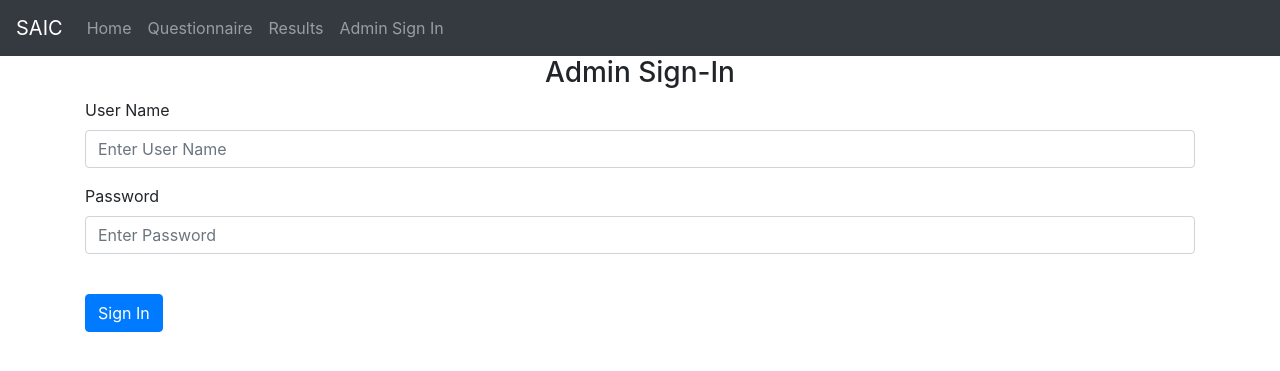
After one commit to TannerOrmanoski/SAIC_Survey, a Flask app: page /admin-sign-in in a window 1280 px wide. The commit adds this page. Shown: the top 371 px of the page. Run offline with Flask 2, Linux system fonts and the light colour scheme; some libraries are stand-ins or nearby versions.

Commit message:
adding admin page

```diff
--- /dev/null
+++ b/Test_Question_App/results.csv
@@ -0,0 +1,3 @@
+id,email,first_name,last_name,title,role,reports_to,fun_fact
+1,t.ormanoski@gmail.com,Tanner,Ormanoski,Test,Test,Test,Test
+2,Tanner@abc.com,Tanner,Ormanoski,Test,Test,Test,Test
--- a/Test_Question_App/website/__init__.py
+++ b/Test_Question_App/website/__init__.py
@@ -4,6 +4,7 @@ from os import path
 
 db = SQLAlchemy()
 DB_NAME = "database2.db"
+
 
 def create_app():
     app = Flask(__name__)
@@ -17,12 +18,13 @@ def create_app():
     app.register_blueprint(views, url_prefix='/')
     app.register_blueprint(auth, url_prefix='/')
 
-    from .models import User
+    from .models import User, Admin
 
     create_database(app)
 
     return app
 
+
 def create_database(app):
     if not path.exists('website/' + DB_NAME):
         db.create_all(app=app)
--- a/Test_Question_App/website/auth.py
+++ b/Test_Question_App/website/auth.py
@@ -5,7 +5,18 @@ from flask_login import current_user
 
 auth = Blueprint('auth', __name__)
 
-@auth.route('/sign-up',  methods=['GET', 'POST'])
+
+@auth.route('/admin-sign-in', methods=['GET', 'POST'])
+def sign_in():
+    return render_template("admin_sign_in.html", boolean=True)
+
+
+@auth.route('/logout')
+def logout():
+    return "<p>logout</p>"
+
+
+@auth.route('/questionnaire',  methods=['GET', 'POST'])
 def sign_up():
     if request.method == 'POST':
         email = request.form.get('email')
@@ -30,14 +41,16 @@ def sign_up():
         elif len(role) < 2:
             flash('Role must be greater than 1 character.', category='error')
         elif len(reports_to) < 2:
-            flash('Who you report to must be greater than 1 character.', category='error')
+            flash('Who you report to must be greater than 1 character.',
+                  category='error')
         elif len(fun_fact) < 2:
             flash('Fun-fact must be greater than 1 character.', category='error')
         else:
-            new_user = User(email=email, first_name=first_name, last_name=last_name, title=title, role=role, reports_to=reports_to, fun_fact=fun_fact)
+            new_user = User(email=email, first_name=first_name, last_name=last_name,
+                            title=title, role=role, reports_to=reports_to, fun_fact=fun_fact)
             db.session.add(new_user)
             db.session.commit()
             flash('Questionarrie Completed!', category='success')
             return redirect(url_for('views.home'))
 
-    return render_template("sign_up.html", user=current_user)
+    return render_template("questionnaire.html", user=current_user)
--- /dev/null
+++ b/Test_Question_App/website/templates/admin_sign_in.html
@@ -0,0 +1,28 @@
+{% extends "base.html" %} {% block title %}Home{% endblock %} {% block content
+    %}
+<form method="POST">
+    <h3 align="center">Admin Sign-In</h3>
+    <div class="form-group">
+        <label for="userName">User Name</label>
+        <input
+        type="userName"
+        class="form-control"
+        id="userName"
+        name="userName"
+        placeholder="Enter User Name"
+        />
+    </div>
+    <div class="form-group">
+        <label for="password">Password</label>
+        <input
+        type="password"
+        class="form-control"
+        id="password"
+        name="password"
+        placeholder="Enter Password"
+        />
+    </div>
+    <br />
+    <button type="submit" class="btn btn-primary">Sign In</button>
+</form>
+{% endblock %}
--- a/Test_Question_App/website/templates/base.html
+++ b/Test_Question_App/website/templates/base.html
@@ -31,8 +31,9 @@
       <div class="collapse navbar-collapse" id="navbar">
         <div class="navbar-nav">
           <a class="nav-item nav-link" id="home" href="/">Home</a>
-          <a class="nav-item nav-link" id="signUp" href="/sign-up">Sign Up</a>
+          <a class="nav-item nav-link" id="signUp" href="/questionnaire">Questionnaire</a>
           <a class="nav-item nav-link" id="results" href="/results">Results</a>
+          <a class="nav-item nav-link" id="adminSignIn" href="/admin-sign-in">Admin Sign In</a>
         </div>
       </div>
     </nav>
--- /dev/null
+++ b/Test_Question_App/website/templates/export_comp.html
@@ -0,0 +1,6 @@
+{% extends "base.html" %} {% block title %}Export Complete{% endblock %} {% block content
+    %}
+    <div class="text-center">
+      <h2>Export Complete!</h2>
+    </div>
+    {% endblock %}
--- a/Test_Question_App/website/templates/results.html
+++ b/Test_Question_App/website/templates/results.html
@@ -29,4 +29,9 @@ content %}
     </tbody>
   </table>
 </div>
+<div>
+  <a href="../export_to_csv">
+    <button type="submit" class="btn btn-primary">Export to CSV</button>
+  </a>
+</div>
 {% endblock %}
```
Also changed, not shown: Test_Question_App/website/models.py (+9 -2 lines), Test_Question_App/website/views.py (+27 -1 lines), Test_Question_App/website/templates/questionnaire.html (renamed from Test_Question_App/website/templates/sign_up.html).
